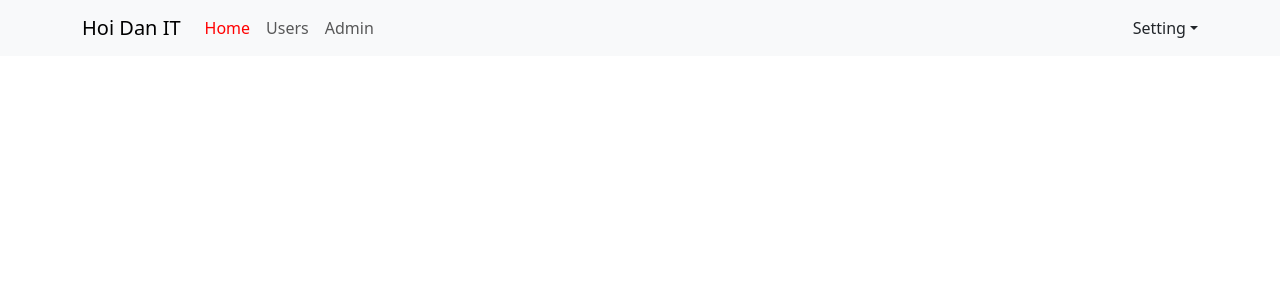
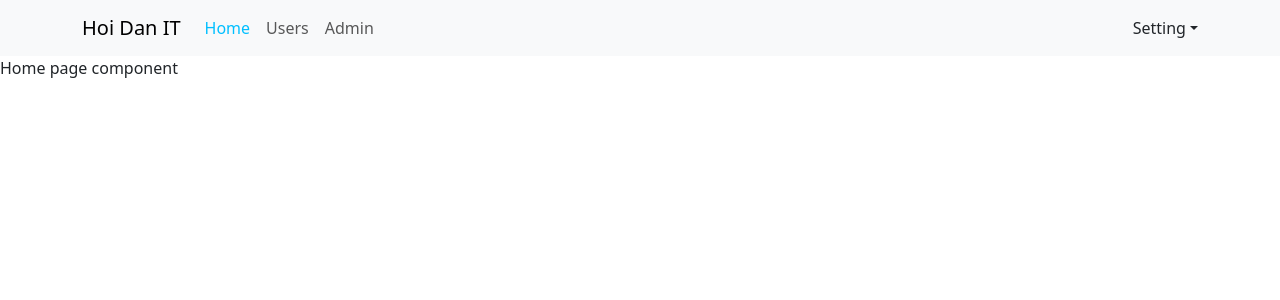
Before and after one commit to Anthony1821992/test-demo-react, a React (Create React App) app: page / in a window 1280 px wide. Shown: the top 300 px of the page. Built offline with nearby package versions, Linux system fonts and the light colour scheme.

Commit message:
video 51

```diff
--- a/src/App.scss
+++ b/src/App.scss
@@ -14,7 +14,7 @@
     .navbar-nav{
       .nav-link{
         &.active{
-          color: red;
+          color: #00bfff;
         }
       }
     }
--- a/src/components/Header/Header.js
+++ b/src/components/Header/Header.js
@@ -9,7 +9,10 @@
     <>
       <Navbar bg="light" expand="lg">
         <Container>
-          <Navbar.Brand href="#home">Hoi Dan IT</Navbar.Brand>
+          {/* <Navbar.Brand href="#home">Hoi Dan IT</Navbar.Brand> */}
+          <NavLink to="/" className="navbar-brand">
+            Hoi Dan IT
+          </NavLink>
           <Navbar.Toggle aria-controls="basic-navbar-nav" />
           <Navbar.Collapse id="basic-navbar-nav">
             <Nav className="me-auto">
@@ -24,9 +27,9 @@
               </NavLink>
             </Nav>
             <NavDropdown title="Setting" id="basic-nav-dropdown">
-              <NavDropdown.Item href="#action/3.1">Log in</NavDropdown.Item>
-              <NavDropdown.Item href="#action/3.2">Log out</NavDropdown.Item>
-              <NavDropdown.Item href="#action/3.1">Profile</NavDropdown.Item>
+              <NavDropdown.Item>Log in</NavDropdown.Item>
+              <NavDropdown.Item>Log out</NavDropdown.Item>
+              <NavDropdown.Item>Profile</NavDropdown.Item>
             </NavDropdown>
             <Nav></Nav>
           </Navbar.Collapse>
--- /dev/null
+++ b/src/components/Home/HomePage.js
@@ -0,0 +1,4 @@
+const HomePage = () => {
+  return <div className="homepage-container">Home page component</div>;
+};
+export default HomePage;
--- a/src/index.js
+++ b/src/index.js
@@ -9,6 +9,7 @@
 
 import User from "./components/User/User";
 import Admin from "./components/Admin/Admin";
+import HomePage from "./components/Home/HomePage";
 
 const root = ReactDOM.createRoot(document.getElementById("root"));
 root.render(
@@ -17,6 +18,7 @@
       <BrowserRouter>
         <Routes>
           <Route path="/" element={<App />}>
+            <Route index element={<HomePage />} />
             <Route path="users" element={<User />} />
             <Route path="admin" element={<Admin />} />
           </Route>
```
Also changed, not shown: src/components/Home/Home.js (deleted).
